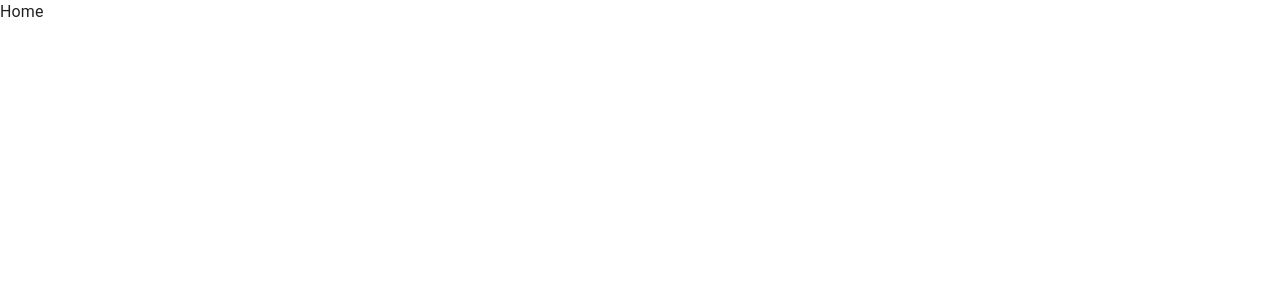
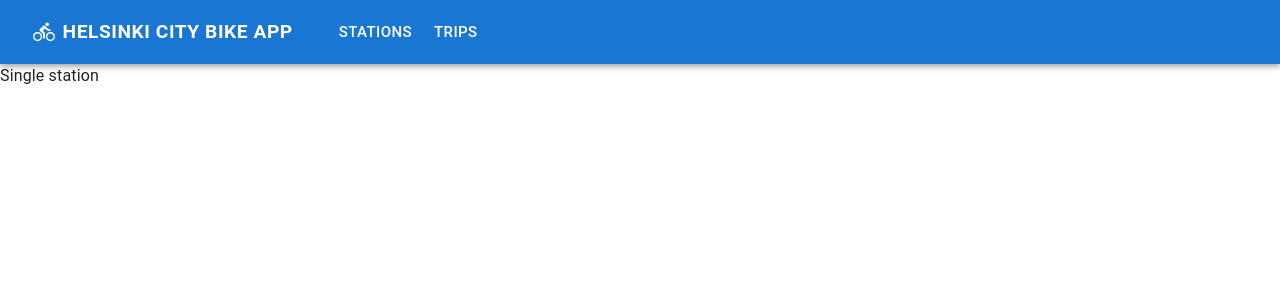
Before and after one commit to OssiSuontausta/pre-assignment, a React (Create React App) app in the folder client/: page /stations/1 in a window 1280 px wide. Before the commit this address led to /. Shown: the top 300 px of the page. Built offline with nearby package versions, Linux system fonts and the light colour scheme.

Commit message:
Navbar and services created, tested api calls from frontend

```diff
--- a/client/package.json
+++ b/client/package.json
@@ -6,6 +6,7 @@
     "@emotion/react": "^11.10.6",
     "@emotion/styled": "^11.10.6",
     "@fontsource/roboto": "^4.5.8",
+    "@mui/icons-material": "^5.11.16",
     "@mui/material": "^5.12.2",
     "@testing-library/jest-dom": "^5.16.5",
     "@testing-library/react": "^13.4.0",
--- a/client/src/App.jsx
+++ b/client/src/App.jsx
@@ -1,11 +1,11 @@
 import { CssBaseline } from "@mui/material";
-import RouterComponent from "./components/RouterComponent";
+import RouterComponent from "../src/components/RouterComponent";
 
 const App = () => {
 
   return (
     <>
-      <CssBaseline/>
+      <CssBaseline />
       <RouterComponent/>
     </>
   );
--- /dev/null
+++ b/client/src/UI/NavBar.jsx
@@ -0,0 +1,56 @@
+import AppBar from "@mui/material/AppBar";
+import Box from "@mui/material/Box";
+import Toolbar from "@mui/material/Toolbar";
+import { Grid } from "@mui/material";
+import Button from "@mui/material/Button";
+import { Link } from "react-router-dom";
+import { useMediaQuery } from "@mui/material";
+import DirectionsBikeIcon from "@mui/icons-material/DirectionsBike";
+
+const NavBar = () => {
+
+  const smallScreen = useMediaQuery("(max-width: 480px)");
+
+  const buttonSize = smallScreen ? "small" : "large";
+  const buttonStyles = {
+    color: "white"
+  };
+
+  return (
+    <Box sx={{ flexGrow: 1 }}>
+      <AppBar position="static">
+        <Toolbar disableGutters sx={{ml: "2%"}}>
+          <Grid
+            container
+            direction="row"
+            justifyContent="flex-start"
+            alignItems="center"
+            spacing={{xs: 1, md: 3}}
+            columns={{ xs: 6, sm: 10, md: 12 }}
+          >
+            <Grid item>
+              <Link to="/">
+                <Button
+                  startIcon={<DirectionsBikeIcon />}
+                  size={buttonSize}
+                  sx={{ color: "white", fontWeight: "bold", fontSize: "1.2rem" }} >
+                    Helsinki city bike app
+                </Button>
+              </Link>
+            </Grid>
+            <Grid item>
+              <Link to="/stations">
+                <Button size={buttonSize} sx={buttonStyles}>Stations</Button>
+              </Link>
+              <Link to="/trips">
+                <Button size={buttonSize} sx={buttonStyles}>Trips</Button>
+              </Link>
+            </Grid>
+          </Grid>
+        </Toolbar>
+      </AppBar>
+    </Box>
+  );
+};
+
+export default NavBar;
--- a/client/src/components/RouterComponent.jsx
+++ b/client/src/components/RouterComponent.jsx
@@ -1,19 +1,21 @@
-import {BrowserRouter as Router, Routes, Route, Navigate} from "react-router-dom";
+import { Routes, Route, Navigate} from "react-router-dom";
 import Home from "../pages/Home";
 import Stations from "../pages/Stations";
 import Trips from "../pages/Trips";
+import NavBar from "../UI/NavBar";
+import Station from "../pages/Station";
 
 const RouterComponent = () => {
   return (
     <>
-      <Router>
-        <Routes>
-          <Route index element={<Home/>}/>
-          <Route path="/stations" element={<Stations/>}/>
-          <Route path="trips" element={<Trips/>}/>
-          <Route path="*" element={<Navigate to="/" replace/>}/>
-        </Routes>
-      </Router>
+      <NavBar />
+      <Routes>
+        <Route index element={<Home />} />
+        <Route path="/stations" element={<Stations />} />
+        <Route path="/stations/:id" element={<Station />} />
+        <Route path="/trips" element={<Trips />} />
+        <Route path="*" element={<Navigate to="/" replace />} />
+      </Routes>
     </>
   );
 };
--- a/client/src/index.jsx
+++ b/client/src/index.jsx
@@ -1,10 +1,12 @@
 import React from "react";
 import ReactDOM from "react-dom/client";
 import App from "./App";
-
+import { BrowserRouter } from "react-router-dom";
 
 ReactDOM.createRoot(document.getElementById("root")).render(
   <React.StrictMode>
-    <App />
+    <BrowserRouter>
+      <App />
+    </BrowserRouter>
   </React.StrictMode>
 );
--- /dev/null
+++ b/client/src/pages/Station.jsx
@@ -0,0 +1,7 @@
+const Station = () => {
+  return (
+    <div>Single station</div>
+  );
+};
+
+export default Station;
--- a/client/src/pages/Stations.jsx
+++ b/client/src/pages/Stations.jsx
@@ -1,6 +1,26 @@
+import { useEffect, useState } from "react";
+import * as stationsService from "../services/stationsService";
+
 const Stations = () => {
+
+  const [stations, setStations] = useState([]);
+
+  useEffect(() => {
+    stationsService
+      .getAll()
+      .then(res => setStations(res))
+      .catch(err => console.log(err));
+  }, []);
+
   return (
-    <div>Stations</div>
+    <>
+      <div>Stations</div>
+      <div>
+        {stations.map(station =>
+          <li key={station._id}>{station.name}</li>
+        )}
+      </div>
+    </>
   );
 };
 
--- /dev/null
+++ b/client/src/services/stationsService.jsx
@@ -0,0 +1,8 @@
+import axios from "axios";
+
+const baseUrl = "http://localhost:3001/api/stations";
+
+export const getAll = () => {
+  const request = axios.get(`${baseUrl}`);
+  return request.then(res => res.data);
+};
```
Also changed, not shown: 1 other file (tests, documents, lock files or other folders).
